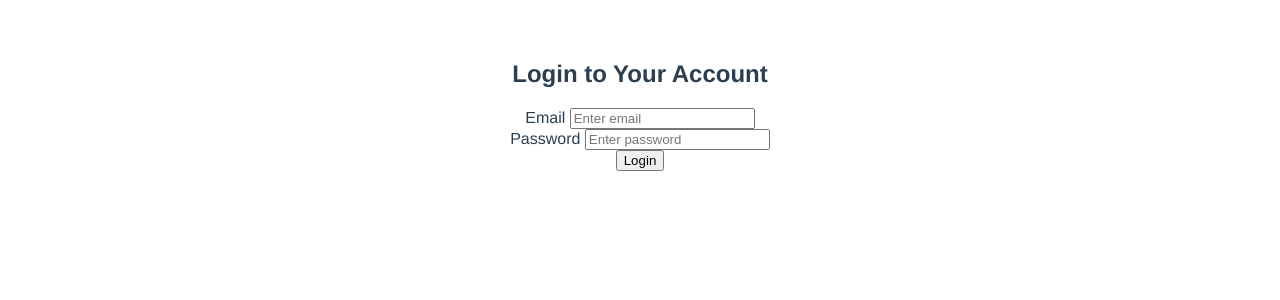
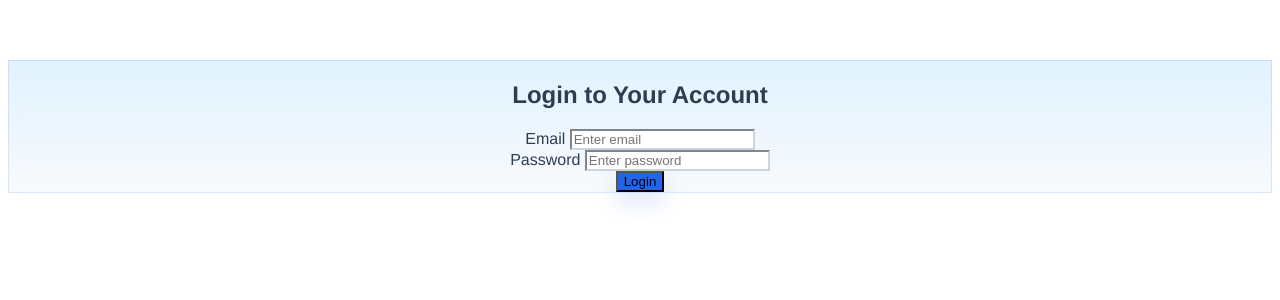
Before and after one commit to gaudpriyu-wq/priyaproject, a Vue app: page / in a window 1280 px wide. Shown: the top 300 px of the page. Built offline with nearby package versions, Linux system fonts and the light colour scheme.

Commit message:
todays changes

```diff
--- a/src/components/Login.vue
+++ b/src/components/Login.vue
@@ -1,40 +1,40 @@
 <template>
-  <div class="min-h-screen flex items-center justify-center bg-gray-100">
-    <div class="bg-white p-8 rounded-2xl shadow-lg w-full max-w-md">
+  <div class="login-page min-h-screen flex items-center justify-center">
+    <div class="login-card bg-white p-8 rounded-2xl shadow-lg w-full max-w-md">
       <h2 class="text-2xl font-bold text-center mb-6 text-blue-600">
         Login to Your Account
       </h2>
-      <form class="space-y-4 mt-" @submit.prevent="handleLogin">
+      <form class="space-y-6" @submit.prevent="handleLogin">
         <!-- Email -->
-        <div class="mb-4 text-left mt-8">
-          <label class="block text-sm font-medium text-gray-600 mb-1">
+        <div class="text-left">
+          <label class="block text-sm font-medium text-gray-600 mb-2">
             Email
           </label>
           <input
             type="email"
             v-model="email"
             placeholder="Enter email"
-            class="w-full px-4 py-2 border rounded-lg focus:outline-none focus:ring-2 focus:ring-blue-400"
+            class="w-full px-4 py-3 border rounded-lg focus:outline-none focus:ring-2 focus:ring-blue-400"
           />
         </div>
 
         <!-- Password -->
-        <div class="mb-6 text-left mt-8">
-          <label class="block text-sm font-medium text-gray-600 mb-1">
+        <div class="text-left">
+          <label class="block text-sm font-medium text-gray-600 mb-2">
             Password
           </label>
           <input
             type="password"
             v-model="password"
             placeholder="Enter password"
-            class="w-full px-4 py-2 border rounded-lg focus:outline-none focus:ring-2 focus:ring-blue-400"
+            class="w-full px-4 py-3 border rounded-lg focus:outline-none focus:ring-2 focus:ring-blue-400"
           />
         </div>
 
         <!-- Button -->
         <button
           type="submit"
-          class="mt-8 w-full bg-blue-500 text-white py-2 rounded-lg hover:bg-blue-600 transition duration-200"
+          class="login-button w-full bg-blue-600 text-white py-3 rounded-lg hover:bg-blue-700 transition duration-200"
         >
           Login
         </button>
@@ -49,17 +49,48 @@ export default {
   data() {
     return {
       email: "",
-      password: ""
+      password: "",
+      istrue: false
     };
   },
   methods: {
     handleLogin() {
       if (!this.email || !this.password) {
         alert("Please fill all fields");
+        this.istrue = true;
         return;
       }
       console.log("Login Data:", this.email, this.password);
+      console.log("after if", this.istrue);
     }
   }
 };
 </script>
+
+<style scoped>
+.login-page {
+  background: linear-gradient(180deg, #e0f2fe 0%, #f8fafc 100%);
+}
+
+.login-card {
+  border: 1px solid rgba(59, 130, 246, 0.15);
+  backdrop-filter: blur(8px);
+}
+
+.login-card input {
+  border-color: #cbd5e1;
+}
+
+.login-card input:focus {
+  border-color: #3b82f6;
+}
+
+.login-button {
+  background-color: #2563eb;
+  box-shadow: 0 10px 25px rgba(37, 99, 235, 0.18);
+}
+
+.login-button:hover {
+  background-color: #1d4ed8;
+}
+</style>
```
